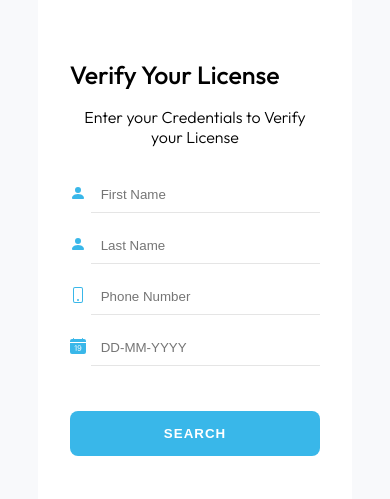
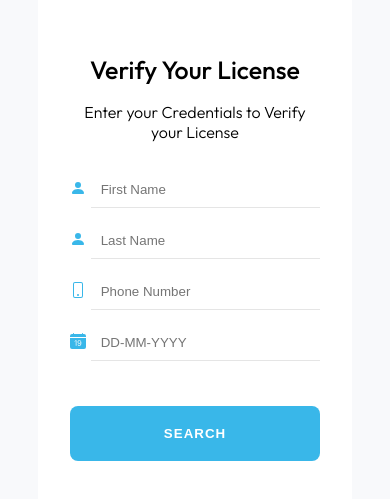
Before and after one commit to Intuneteq/verify-me, a React (Create React App) app: page / in a window 390 px wide. Shown: the part 173-672 px from the top of the page. Built offline with nearby package versions, Linux system fonts and the light colour scheme.

Commit message:
search button padding

```diff
--- a/src/Form2/Form.scss
+++ b/src/Form2/Form.scss
@@ -17,6 +17,7 @@
             margin-bottom: 5px;
 
             @media screen and (max-width: 500px) {
+                text-align: center;
                 font-size: 25px;
             }
         }
@@ -76,6 +77,11 @@
             &:hover {
                 background-color: #263B80;
             }
+
+            @media screen and (max-width: 500px) {
+                text-align: center;
+                padding: 20px;
+            }
         }
     }
 }
```
